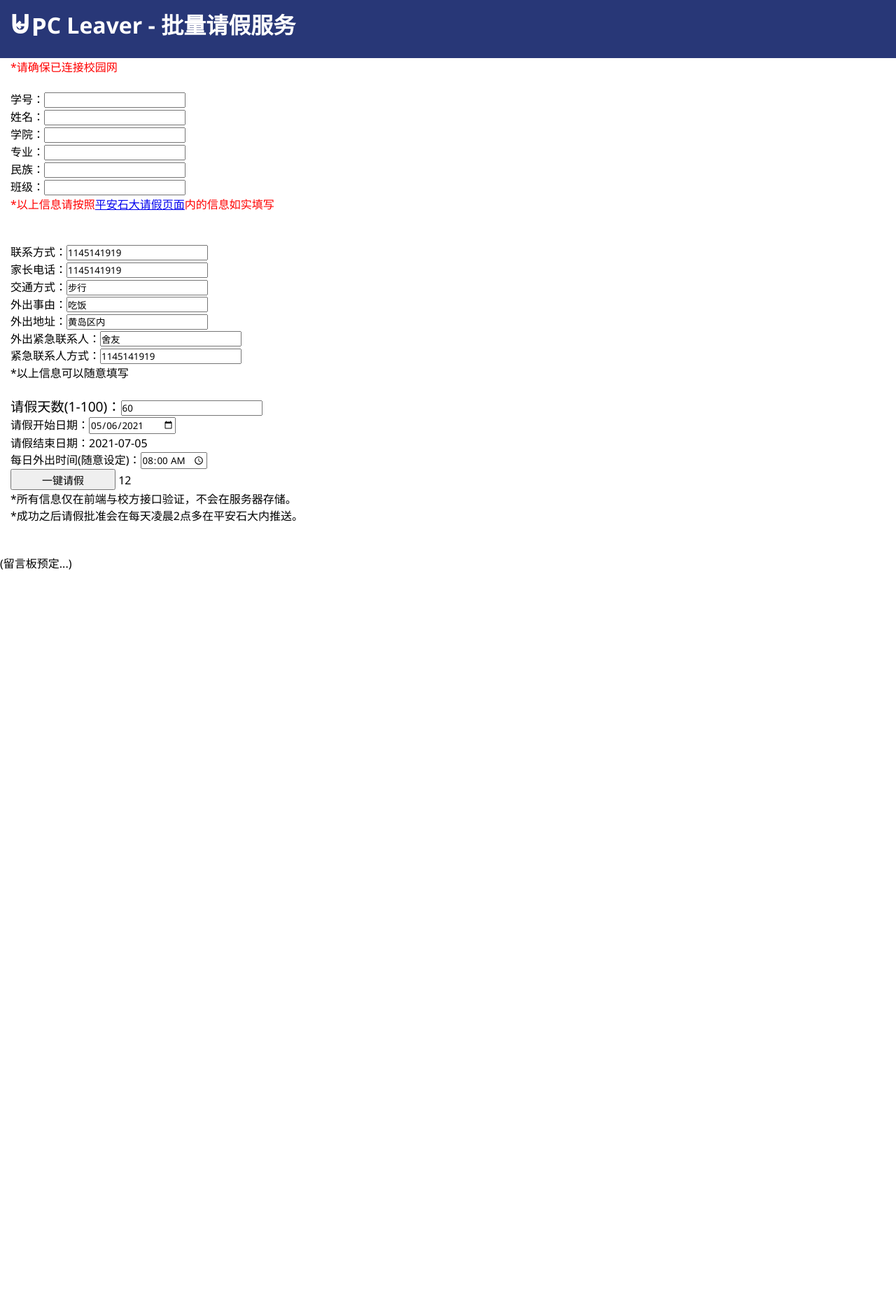
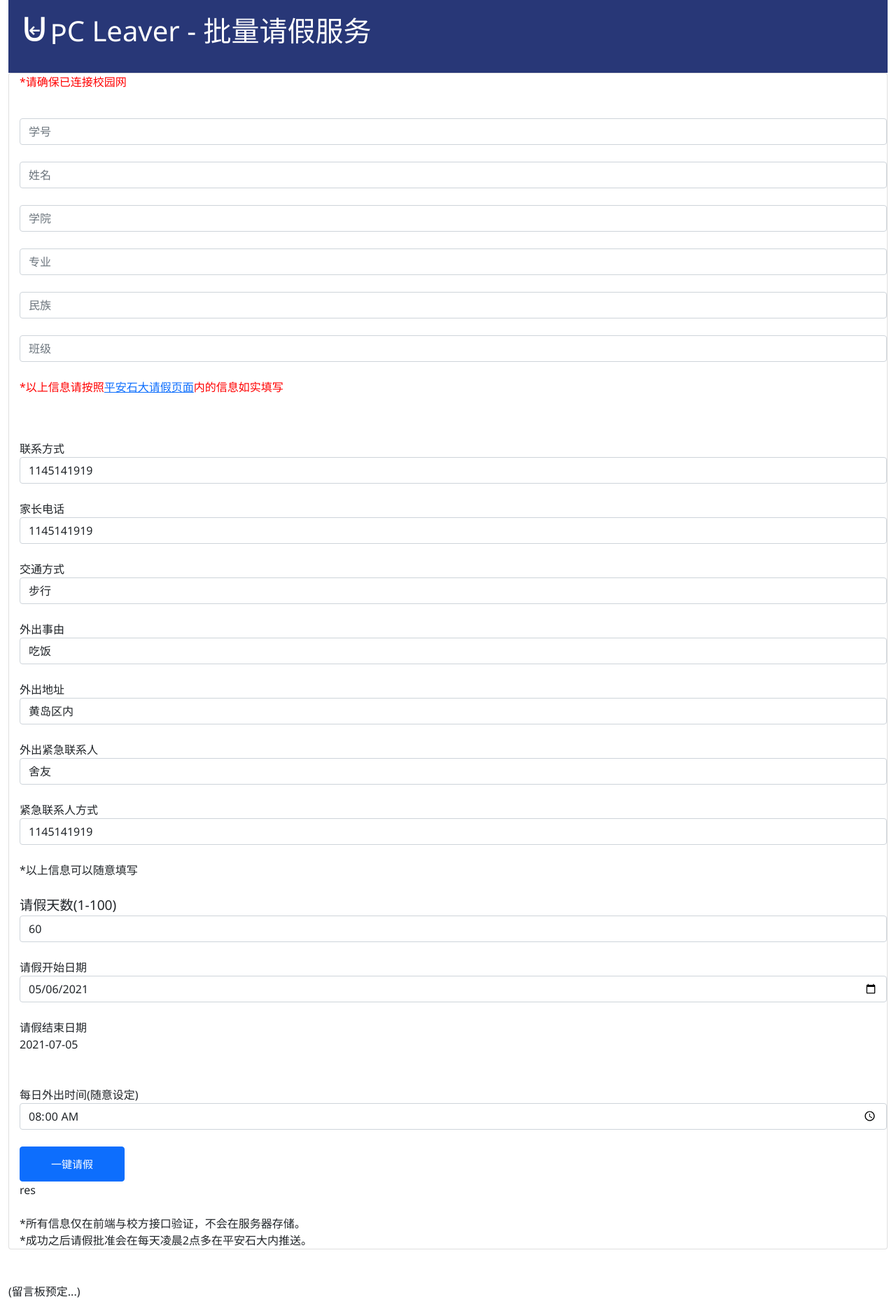
Before and after one commit to elpwc/UPC-Leaver.web, a PHP site: page / in a window 1280 px wide. Shown: the whole page at 70% size. Before the commit the page ends 814 px from the top, so only its background shows below. Run offline with PHP 8.4, Linux system fonts and the light colour scheme.

Commit message:
bootstp实装
ye嘛le

```diff
--- a/index.html
+++ b/index.html
@@ -5,46 +5,48 @@
   <meta charset="utf-8" />
   <title>⊌PC Leaver - 批量请假服务</title>
   <link rel="stylesheet" href="main.css" />
+  <link rel="stylesheet" href="bootstrap.min.css" />
   <script src="jquery-3.3.1.min.js"></script>
   <script src="main.js"></script>
+  <script src="bootstrap.min.js"></script>
 </head>
 
 <body>
-  <div id="body_div">
+  <div id="body_div" class="container-fluid">
     <div class="head_div">
       <h1><span id="logo">&nbsp;⊌</span><span id="downp">P</span>C Leaver - 批量请假服务&nbsp;<span id="test_title"></span>
       </h1><br>
     </div>
-    <div id="form_div">
+    <div id="form_div" class="card">
 
       <p class="red">*请确保已连接校园网</p>
       <br>
-      学号：<input type="text" name="stuXh"><br>
-      姓名：<input type="text" name="stuXm"><br>
-      学院：<input type="text" name="stuXy"><br>
-      专业：<input type="text" name="stuZy"><br>
-      民族：<input type="text" name="stuMz"><br>
-      班级：<input type="text" name="stuBj"><br>
+      <input type="text" class="form-control" placeholder="学号" name="stuXh"><br>
+      <input type="text" class="form-control" placeholder="姓名" name="stuXm"><br>
+      <input type="text" class="form-control" placeholder="学院" name="stuXy"><br>
+      <input type="text" class="form-control" placeholder="专业" name="stuZy"><br>
+      <input type="text" class="form-control" placeholder="民族" name="stuMz"><br>
+      <input type="text" class="form-control" placeholder="班级" name="stuBj"><br>
       <p class="red">*以上信息请按照<a
           href="https://app.upc.edu.cn/uc/api/oauth/index?redirect=http://stu.gac.upc.edu.cn:8089/xswc&appid=200200819124942787&state=2">平安石大请假页面</a>内的信息如实填写
       </p><br>
       <br>
-      联系方式：<input type="text" name="stuLxfs" value="1145141919" /><br>
-      家长电话：<input type="text" name="stuJzdh" value="1145141919" /><br>
-      交通方式：<input type="text" name="stuJtfs" value="步行" /><br>
-      外出事由：<input type="text" name="stuReason" value="吃饭" /><br>
-      外出地址：<input type="text" name="stuWcdz" value="黄岛区内" /><br>
-      外出紧急联系人：<input type="text" name="stuJjlxr" value="舍友" /><br>
-      紧急联系人方式：<input type="text" name="stuJjlxrLxfs" value="1145141919" /><br>
+      联系方式<input type="text" class="form-control" name="stuLxfs" value="1145141919" /><br>
+      家长电话<input type="text" class="form-control" name="stuJzdh" value="1145141919" /><br>
+      交通方式<input type="text" class="form-control" name="stuJtfs" value="步行" /><br>
+      外出事由<input type="text" class="form-control" name="stuReason" value="吃饭" /><br>
+      外出地址<input type="text" class="form-control" name="stuWcdz" value="黄岛区内" /><br>
+      外出紧急联系人<input type="text" class="form-control" name="stuJjlxr" value="舍友" /><br>
+      紧急联系人方式<input type="text" class="form-control" name="stuJjlxrLxfs" value="1145141919" /><br>
       *以上信息可以随意填写
       <br><br>
-      <big>请假天数(1-100)：</big><input type="number" id="len_text" value="60" /><br>
-      请假开始日期：<input id="start_date" type="date" value="2020-10-10" /><br>
-      请假结束日期：<span id="end_date">2020-10-10</span><br>
-      每日外出时间(随意设定)：<input id="out_time" type="time" value="08:00" /><br>
-      <button id="btn1">一键请假</button>
+      <big>请假天数(1-100)</big><input type="number" class="form-control" id="len_text" value="60" /><br>
+      请假开始日期<input id="start_date" type="date" class="form-control" value="2020-10-10" /><br>
+      请假结束日期<br><span id="end_date">2020-10-10</span><br><br>
+      每日外出时间(随意设定)<input id="out_time" class="form-control" type="time" value="08:00" /><br>
+      <button id="btn1" class="btn btn-primary">一键请假</button>
       <p class="red" id="online_message" hidden>将于5月上旬上线(大概)</p>
-      <span id="res">12</span>
+      <span id="res">res</span>
       <br>
       *所有信息仅在前端与校方接口验证，不会在服务器存储。<br>
       *成功之后请假批准会在每天凌晨2点多在平安石大内推送。<br>
--- a/main.css
+++ b/main.css
@@ -8,15 +8,15 @@
   color:white;
 }
 #logo{
-  font-size: 45px;
+  font-size: 60px;
 }
 #downp{
-  font-size: 35px;
+  font-size: 40px;
   vertical-align: bottom;
 }
 #btn1{
   width:150px;
-  height:30px;
+  height:50px;
   font-size: 15px;
 }
 .red{
```
